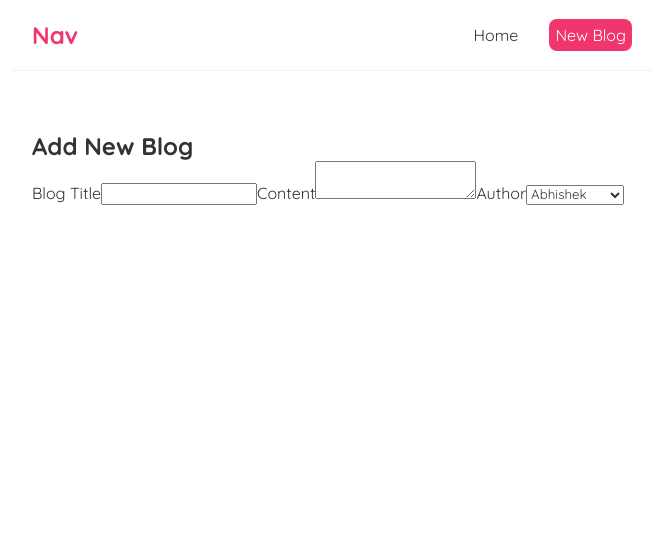
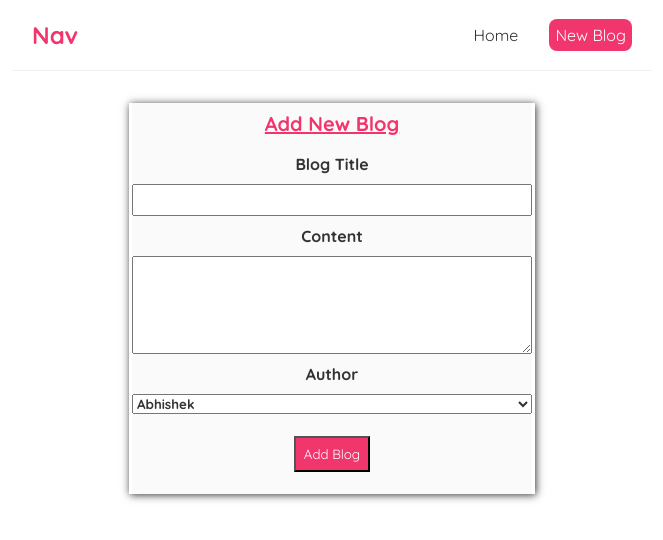
Before and after one commit to ShivaniAgarwal07/Blogging-App, a React (Create React App) app: page /create in a window 1280 px wide. Shown: the top 540 px of the page, without its empty margins (308-971 px from the left). Built offline with nearby package versions, Linux system fonts and the light colour scheme.

Commit message:
Add a new blog Form along with style

```diff
--- a/src/Comps/create.js
+++ b/src/Comps/create.js
@@ -1,7 +1,6 @@
 const CreateBlog = () => {
     return ( <div className="create">
-        <h2>Add New Blog</h2>
-        <form>
+        <form><h2>Add New Blog</h2>
             <label>Blog Title</label>
             <input required type="text" name="" id=""/>
             <label>Content</label>
@@ -11,6 +10,7 @@ const CreateBlog = () => {
                 <option value="Abhishek">Abhishek</option>
                 <option value="Moonwalker">Moonwalker</option>
             </select>
+            <button>Add Blog</button>
         </form>
 
     </div>
--- a/src/index.css
+++ b/src/index.css
@@ -77,3 +77,63 @@
   border-radius: 8px;
   background-color: #f1356d;
 }
+
+
+/* Styling for Form : Add new blog */
+
+.create{
+  padding:0 3px;
+  max-width: 400px;
+  margin:-40px auto;
+  /* box-shadow:1px 2px 2px #333; */
+  box-shadow:1px 1px 8px #333;
+}
+.create h2{
+  margin:8px auto;
+  text-decoration: underline;
+  text-align: center;
+  color:#f1356d;
+  font-size:20px;
+}
+.create form {
+  margin: 12px auto;
+  display:flex;
+  flex-flow:column wrap;
+  background-color: #fafafa;
+}
+
+.create form label {
+  color:#333;
+  display:block;
+  font-weight: 700;
+  margin: 10px auto;
+}
+
+
+.create input{
+  text-align:center;
+  font-weight: bold;
+  height:12px;
+  padding:8px 5px;
+}
+
+.create textarea{
+  height:80px;
+  padding:8px 5px;
+}
+
+.create select{
+
+  font-weight: bold;
+}
+.create button{
+  margin: 22px auto;
+  color:white;
+  background-color: #f1356d;
+  padding:8px 8px;
+}
+
+
+.create button:hover{
+  background-color:rgba(44, 192, 44, 0.822);
+}
```
